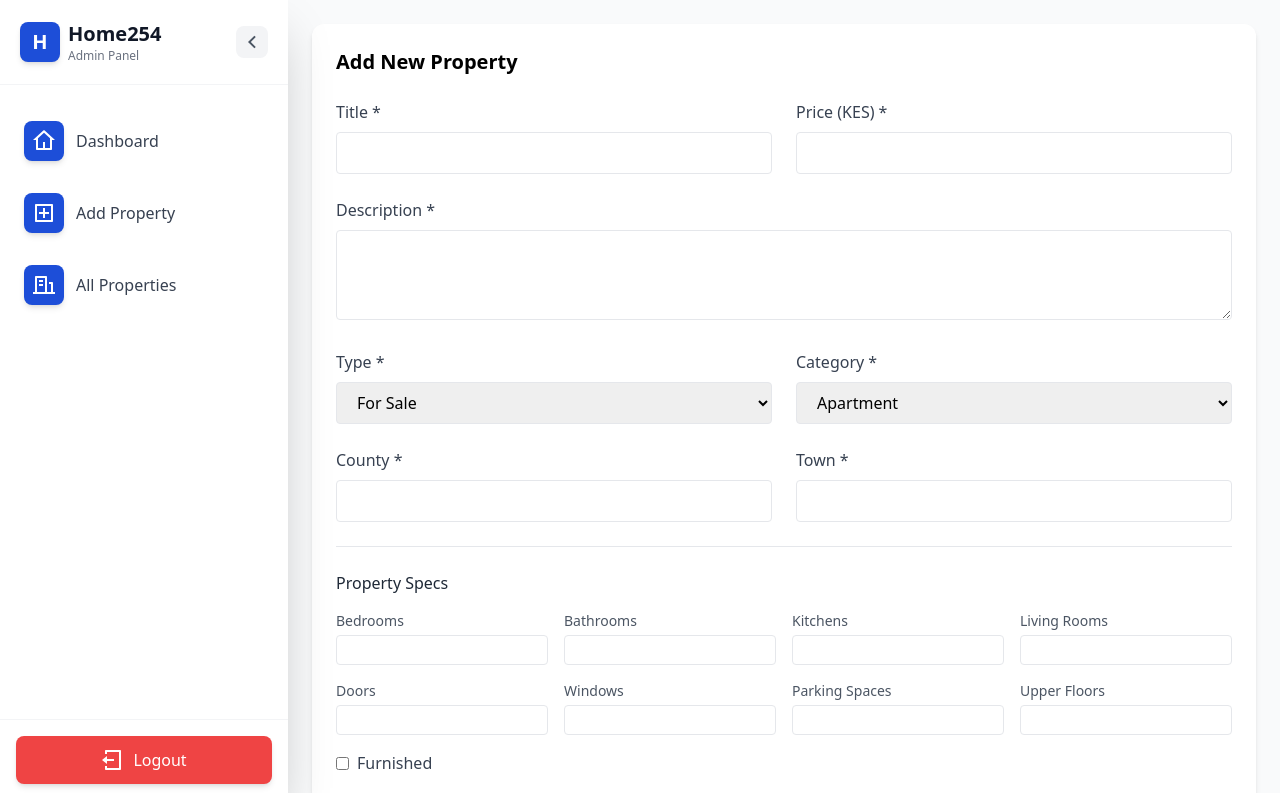
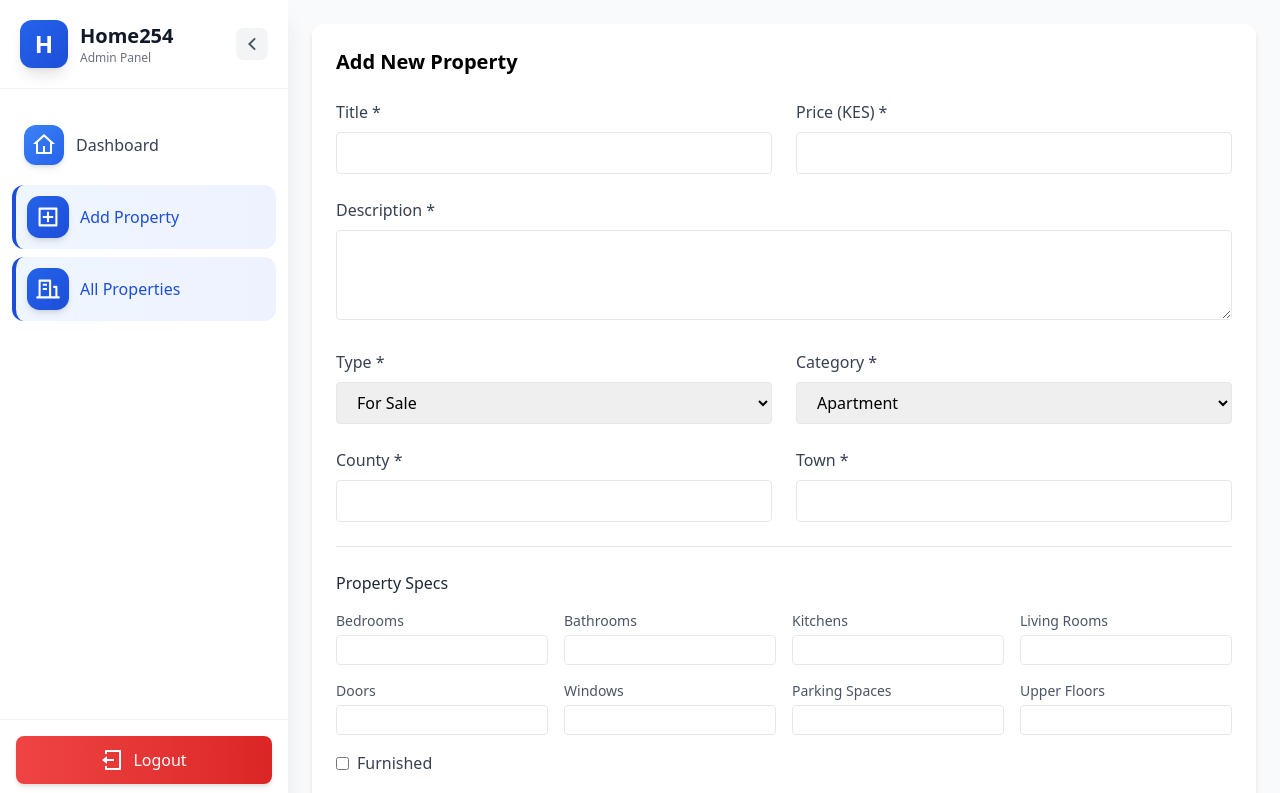
Before and after one commit to Allevandrose/UI-real-estate, a React (Vite) app: page /admin/properties/new in a window 1280 px wide. Shown: the top 793 px of the page. Built offline with nearby package versions, Linux system fonts and the light colour scheme; no server answers; sample sign-in values are in the browser's storage.

Commit message:
fixed whatsapp

```diff
--- a/src/components/AdminSidebar.jsx
+++ b/src/components/AdminSidebar.jsx
@@ -1,6 +1,6 @@
-import { useState } from "react";
+import { useState, useEffect } from "react";
 import { useSelector, useDispatch } from "react-redux";
-import { Link, useNavigate } from "react-router-dom";
+import { Link, useNavigate, useLocation } from "react-router-dom";
 import { logout } from "../store/authSlice";
 
 // Import Remix icons from "@remixicon/react"
@@ -11,35 +11,131 @@ import {
   RiArrowLeftSLine, // Collapse
   RiArrowRightSLine, // Expand
   RiLogoutBoxLine, // Logout
+  RiMenuLine, // Mobile Menu
+  RiCloseLine, // Close Menu
 } from "@remixicon/react";
 
 const AdminSidebar = () => {
   const { token } = useSelector((state) => state.auth);
   const dispatch = useDispatch();
   const navigate = useNavigate();
+  const location = useLocation();
   const [isCollapsed, setIsCollapsed] = useState(false);
+  const [isMobileMenuOpen, setIsMobileMenuOpen] = useState(false);
+  const [showTooltip, setShowTooltip] = useState("");
+  const [tooltipPosition, setTooltipPosition] = useState({ x: 0, y: 0 });
 
   const handleLogout = () => {
     dispatch(logout());
     navigate("/");
   };
 
+  // Check if a link is active
+  const isActive = (path) => {
+    if (path === "/admin" && location.pathname === "/admin") return true;
+    if (path !== "/admin" && location.pathname.startsWith(path)) return true;
+    return false;
+  };
+
+  // Update tooltip position based on mouse movement
+  const handleMouseEnter = (label, event) => {
+    if (isCollapsed) {
+      const rect = event.currentTarget.getBoundingClientRect();
+      setTooltipPosition({
+        x: rect.right + 10, // Position to the right of the icon
+        y: rect.top + rect.height / 2, // Center vertically
+      });
+      setShowTooltip(label);
+    }
+  };
+
+  // Navigation items
+  const navItems = [
+    {
+      to: "/admin",
+      icon: RiHome4Line,
+      label: "Dashboard",
+    },
+    {
+      to: "/admin/properties/new",
+      icon: RiAddBoxLine,
+      label: "Add Property",
+    },
+    {
+      to: "/admin/properties",
+      icon: RiBuildingLine,
+      label: "All Properties",
+    },
+  ];
+
   return (
+    <>
+      {/* Mobile Menu Button - Fixed at top */}
+      <button
+        onClick={() => setIsMobileMenuOpen(!isMobileMenuOpen)}
+        className="lg:hidden fixed top-4 left-4 z-30 w-10 h-10 rounded-lg flex items-center justify-center bg-blue-700 text-white shadow-lg hover:bg-blue-800 transition-colors duration-200"
+        aria-label="Toggle menu"
+      >
+        {isMobileMenuOpen ? (
+          <RiCloseLine className="text-xl" />
+        ) : (
+          <RiMenuLine className="text-xl" />
+        )}
+      </button>
+
+      {/* Mobile Overlay */}
+      {isMobileMenuOpen && (
+        <div
+          className="lg:hidden fixed inset-0 bg-black bg-opacity-50 z-20 transition-opacity duration-300"
+          onClick={() => setIsMobileMenuOpen(false)}
+        />
+      )}
+
+      {/* Global Tooltip - Positioned independently from sidebar */}
+      {isCollapsed && showTooltip && (
+        <div
+          className="fixed bg-gray-900 text-white text-sm px-3 py-2 rounded-lg shadow-xl whitespace-nowrap z-50 pointer-events-none transition-opacity duration-200"
+          style={{
+            left: `${tooltipPosition.x}px`,
+            top: `${tooltipPosition.y}px`,
+            transform: "translateY(-50%)",
+          }}
+        >
+          {showTooltip}
+          {/* Tooltip arrow */}
+          <div
+            className="absolute right-full top-1/2 transform -translate-y-1/2 border-8 border-transparent border-r-gray-900"
+            style={{ marginTop: "-8px" }}
+          ></div>
+        </div>
+      )}
+
+      {/* Sidebar */}
       <aside
-      className={`fixed inset-y-0 left-0 bg-white shadow-2xl transition-all duration-300 ease-in-out z-20 ${
-        isCollapsed ? "w-20" : "w-72"
-      }`}
+        className={`fixed inset-y-0 left-0 bg-white shadow-xl transition-all duration-500 ease-in-out z-20
+          ${isCollapsed ? "w-20" : "w-72"}
+          ${isMobileMenuOpen ? "translate-x-0" : "-translate-x-full"}
+          lg:translate-x-0
+        `}
       >
         <div className="flex flex-col h-full">
           {/* Header */}
-        <div className="flex items-center justify-between p-5 border-b border-gray-100">
+          <div
+            className={`flex items-center p-4 sm:p-5 border-b border-gray-100 ${
+              isCollapsed ? "justify-center" : "justify-between"
+            }`}
+          >
             {!isCollapsed && (
-            <div className="flex items-center gap-2">
-              <div className="w-10 h-10 bg-blue-700 rounded-lg flex items-center justify-center shadow-md">
-                <span className="text-white font-bold text-xl">H</span>
+              <div className="flex items-center gap-3">
+                <div className="w-12 h-12 bg-gradient-to-br from-blue-600 to-blue-700 rounded-xl flex items-center justify-center shadow-lg transform transition-transform duration-300 hover:scale-105">
+                  <span className="text-white font-bold text-2xl leading-none">
+                    H
+                  </span>
                 </div>
                 <div className="flex flex-col">
-                <span className="text-xl font-bold text-gray-900">Home254</span>
+                  <span className="text-xl font-bold text-gray-900">
+                    Home254
+                  </span>
                   <span className="text-xs text-gray-500 font-medium">
                     Admin Panel
                   </span>
@@ -47,30 +143,28 @@ const AdminSidebar = () => {
               </div>
             )}
             {isCollapsed && (
-            <div className="w-10 h-10 bg-blue-700 rounded-lg flex items-center justify-center shadow-md mx-auto">
-              <span className="text-white font-bold text-xl">H</span>
+              <div className="w-12 h-12 bg-gradient-to-br from-blue-600 to-blue-700 rounded-xl flex items-center justify-center shadow-lg transform transition-transform duration-300 hover:scale-105">
+                <span className="text-white font-bold text-2xl leading-none">
+                  H
+                </span>
               </div>
             )}
+            {!isCollapsed && (
               <button
                 onClick={() => setIsCollapsed(!isCollapsed)}
-            className={`w-8 h-8 rounded-lg flex items-center justify-center bg-gray-100 hover:bg-blue-50 hover:text-blue-700 text-gray-600 transition-all duration-200 ${
-              isCollapsed ? "hidden" : ""
-            }`}
-            aria-label={isCollapsed ? "Expand sidebar" : "Collapse sidebar"}
+                className="hidden lg:flex w-8 h-8 rounded-lg items-center justify-center bg-gray-100 hover:bg-blue-50 hover:text-blue-700 text-gray-600 transition-all duration-300"
+                aria-label="Collapse sidebar"
               >
-            {isCollapsed ? (
-              <RiArrowRightSLine className="text-lg" />
-            ) : (
                 <RiArrowLeftSLine className="text-lg" />
+              </button>
             )}
-          </button>
           </div>
 
           {/* Collapsed Toggle Button */}
           {isCollapsed && (
             <button
               onClick={() => setIsCollapsed(!isCollapsed)}
-            className="w-8 h-8 rounded-lg flex items-center justify-center bg-gray-100 hover:bg-blue-50 hover:text-blue-700 text-gray-600 transition-all duration-200 mx-auto mt-4"
+              className="hidden lg:flex w-8 h-8 rounded-lg items-center justify-center bg-gray-100 hover:bg-blue-50 hover:text-blue-700 text-gray-600 transition-all duration-300 mx-auto mt-4"
               aria-label="Expand sidebar"
             >
               <RiArrowRightSLine className="text-lg" />
@@ -78,79 +172,72 @@ const AdminSidebar = () => {
           )}
 
           {/* Navigation Menu */}
-        <nav className="flex-grow px-3 py-6 space-y-2 overflow-y-auto">
+          <nav className="flex-grow px-3 py-4 sm:py-6 space-y-2 overflow-y-auto">
+            {navItems.map((item) => (
+              <div key={item.to} className="relative">
                 <Link
-            to="/admin"
-            className={`flex items-center gap-3 px-3 py-3 rounded-xl hover:bg-blue-50 transition-all duration-200 group ${
-              isCollapsed ? "justify-center" : ""
+                  to={item.to}
+                  onClick={() => setIsMobileMenuOpen(false)}
+                  onMouseEnter={(e) => handleMouseEnter(item.label, e)}
+                  onMouseLeave={() => setShowTooltip("")}
+                  className={`flex items-center gap-3 px-3 py-3 rounded-xl transition-all duration-300 group relative ${
+                    isActive(item.to)
+                      ? "bg-gradient-to-r from-blue-50 to-indigo-50 border-l-4 border-blue-700"
+                      : "hover:bg-blue-50"
+                  } ${isCollapsed ? "justify-center" : ""}`}
+                >
+                  <div
+                    className={`w-10 h-10 rounded-xl flex items-center justify-center shadow-md transition-all duration-300 ${
+                      isActive(item.to)
+                        ? "bg-gradient-to-br from-blue-600 to-blue-700 shadow-lg transform scale-105"
+                        : "bg-gradient-to-br from-blue-500 to-blue-600 group-hover:shadow-lg group-hover:scale-105"
                     }`}
                   >
-            <div className="w-10 h-10 rounded-lg bg-blue-700 flex items-center justify-center shadow-md group-hover:shadow-lg group-hover:scale-105 transition-all duration-200">
-              <RiHome4Line className="text-lg text-white" />
+                    <item.icon className="text-xl text-white" />
                   </div>
                   {!isCollapsed && (
-              <span className="font-medium text-gray-700 group-hover:text-blue-700 transition-colors duration-200">
-                Dashboard
+                    <span
+                      className={`text-base font-medium transition-colors duration-300 ${
+                        isActive(item.to)
+                          ? "text-blue-700"
+                          : "text-gray-700 group-hover:text-blue-700"
+                      }`}
+                    >
+                      {item.label}
                     </span>
                   )}
                 </Link>
-
-          <Link
-            to="/admin/properties/new"
-            className={`flex items-center gap-3 px-3 py-3 rounded-xl hover:bg-blue-50 transition-all duration-200 group ${
-              isCollapsed ? "justify-center" : ""
-            }`}
-          >
-            <div className="w-10 h-10 rounded-lg bg-blue-700 flex items-center justify-center shadow-md group-hover:shadow-lg group-hover:scale-105 transition-all duration-200">
-              <RiAddBoxLine className="text-lg text-white" />
               </div>
-            {!isCollapsed && (
-              <span className="font-medium text-gray-700 group-hover:text-blue-700 transition-colors duration-200">
-                Add Property
-              </span>
-            )}
-          </Link>
-
-          <Link
-            to="/admin/properties"
-            className={`flex items-center gap-3 px-3 py-3 rounded-xl hover:bg-blue-50 transition-all duration-200 group ${
-              isCollapsed ? "justify-center" : ""
-            }`}
-          >
-            <div className="w-10 h-10 rounded-lg bg-blue-700 flex items-center justify-center shadow-md group-hover:shadow-lg group-hover:scale-105 transition-all duration-200">
-              <RiBuildingLine className="text-lg text-white" />
-            </div>
-            {!isCollapsed && (
-              <span className="font-medium text-gray-700 group-hover:text-blue-700 transition-colors duration-200">
-                All Properties
-              </span>
-            )}
-          </Link>
+            ))}
           </nav>
 
           {/* Logout Button */}
-        <div className="p-4 border-t border-gray-100">
+          <div className="p-3 sm:p-4 border-t border-gray-100">
             {isCollapsed ? (
+              <div className="relative flex justify-center">
                 <button
                   onClick={handleLogout}
-              className="w-10 h-10 rounded-lg bg-red-500 hover:bg-red-600 flex items-center justify-center transition-all duration-200 shadow-md hover:shadow-lg mx-auto"
+                  onMouseEnter={(e) => handleMouseEnter("Logout", e)}
+                  onMouseLeave={() => setShowTooltip("")}
+                  className="w-10 h-10 rounded-xl bg-gradient-to-br from-red-500 to-red-600 hover:from-red-600 hover:to-red-700 flex items-center justify-center transition-all duration-300 shadow-md hover:shadow-lg transform hover:scale-105"
                   aria-label="Logout"
-              title="Logout"
                 >
-              <RiLogoutBoxLine className="text-lg text-white" />
+                  <RiLogoutBoxLine className="text-xl text-white" />
                 </button>
+              </div>
             ) : (
               <button
                 onClick={handleLogout}
-              className="w-full py-3 px-4 rounded-lg bg-red-500 hover:bg-red-600 transition-all duration-200 font-medium flex items-center justify-center gap-2 shadow-md hover:shadow-lg text-white"
+                className="w-full py-3 px-4 rounded-lg bg-gradient-to-r from-red-500 to-red-600 hover:from-red-600 hover:to-red-700 transition-all duration-300 font-medium flex items-center justify-center gap-2 shadow-md hover:shadow-lg text-white text-base transform hover:scale-[1.02]"
               >
-              <RiLogoutBoxLine className="text-lg" />
+                <RiLogoutBoxLine className="text-xl" />
                 <span>Logout</span>
               </button>
             )}
           </div>
         </div>
       </aside>
+    </>
   );
 };
 
```
Also changed, not shown: src/pages/PropertyDetail.jsx (+10 -3 lines). Lines whose indentation alone changed are shown as unchanged.
